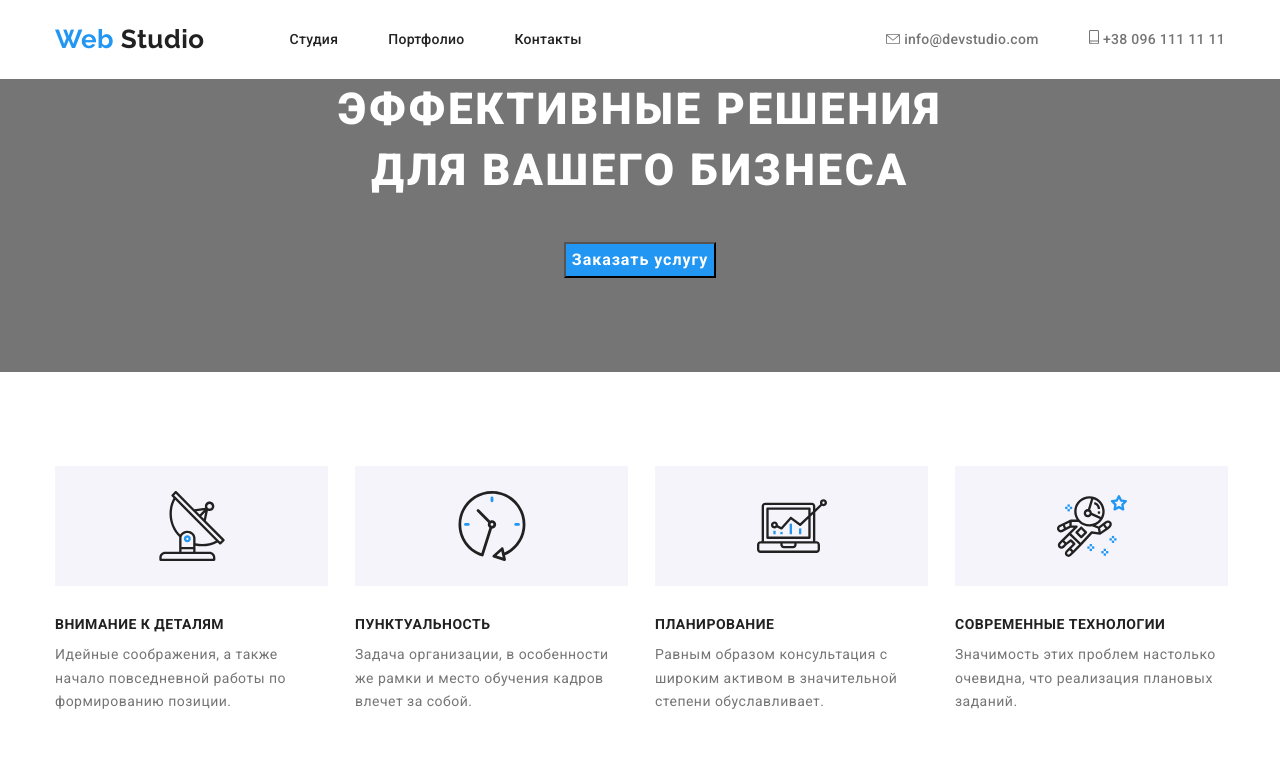
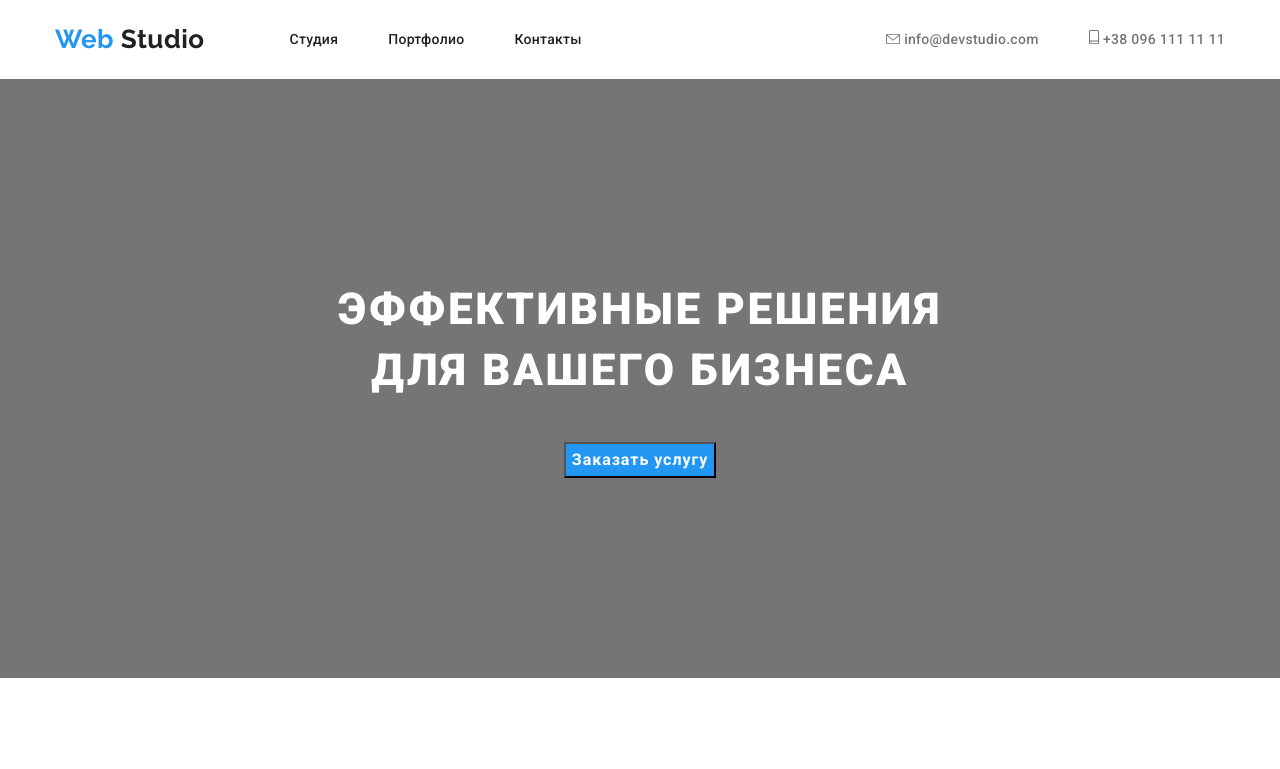
Before and after one commit to RuslanZahriadskyi/goit-markup-hw-03, a plain HTML site: page index.html in a window 1280 px wide. Shown: the top 769 px of the page. Drawn offline with nearby package versions, Linux system fonts and the light colour scheme.

Commit message:
edit padding and background

```diff
--- a/css/common.css
+++ b/css/common.css
@@ -101,7 +101,8 @@ a {
 /* Order a service studio*/
 
 .section.service {
-	padding-bottom: 94px;
+	padding-top: 200px;
+	padding-bottom: 200px;
 
 	text-align: center;
 	background-color: var(--secondary-text-color);
@@ -138,6 +139,7 @@ a {
 .background {
 	width: 270px;
 	height: 120px;
+	background-color: var(--secondary-bg-color);
 }
 
 .section.list .img {
@@ -145,8 +147,6 @@ a {
 	padding-bottom: 25px;
 	padding-right: 101.5px;
 	padding-left: 101.5px;
-
-	background-color: var(--secondary-bg-color);
 }
 
 .section.list {
```
